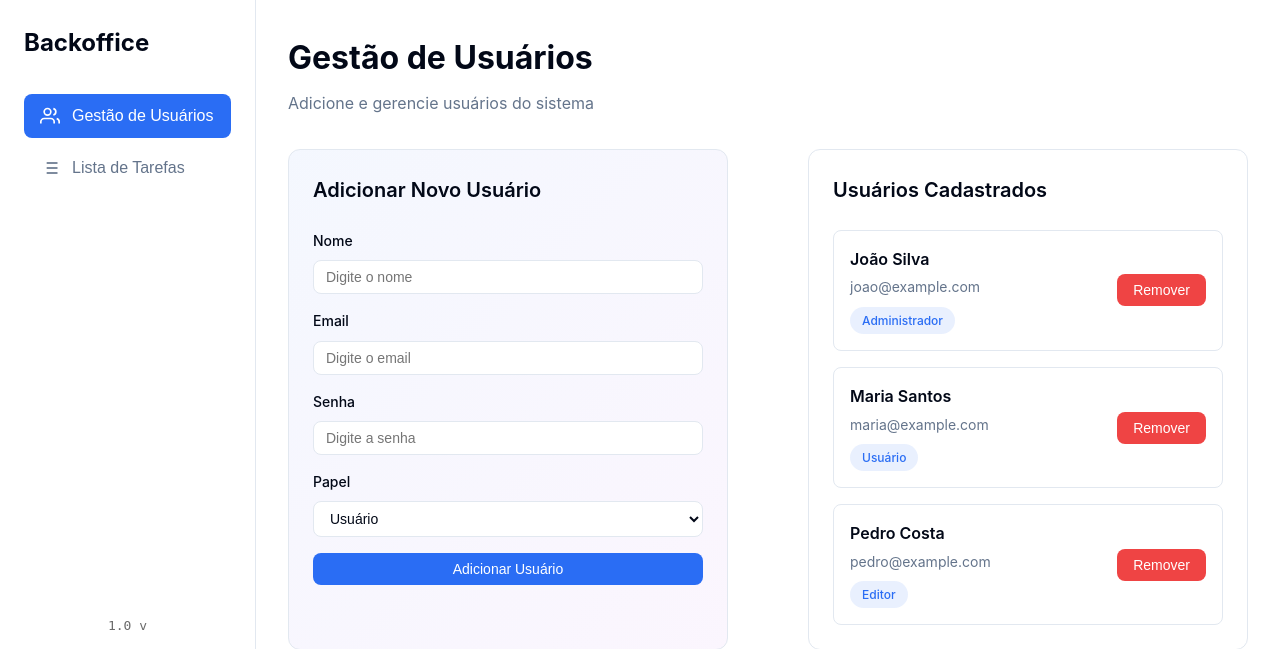
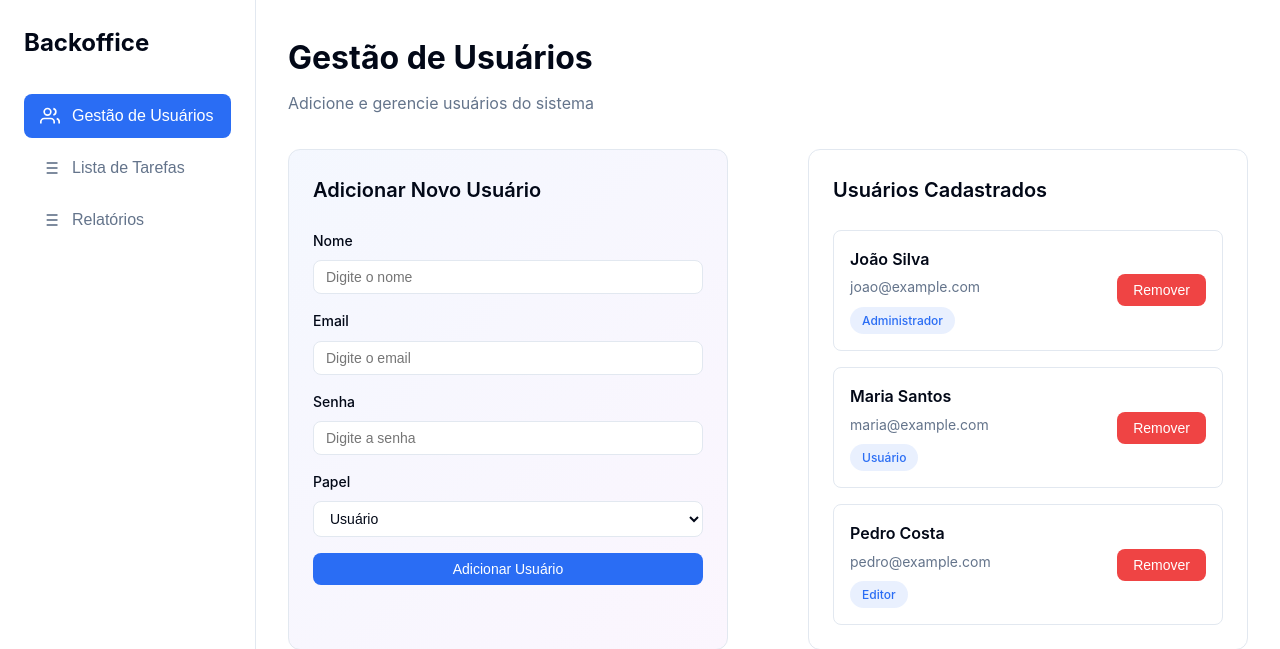
Before and after one commit to Pedro-hotz/projeto-web3, a Flask app: page /backoffice in a window 1280 px wide. Shown: the top 649 px of the page. Run offline with Flask 3, Linux system fonts and the light colour scheme.

Commit message:
Update arquitetura de arquivos

```diff
--- a/templates/backoffice.html
+++ b/templates/backoffice.html
@@ -36,6 +36,17 @@
                         <line x1="3" y1="18" x2="3.01" y2="18"></line>
                     </svg>
                     <span>Lista de Tarefas</span>
+                </button>
+                <button class="nav-button" data-section="tasks">
+                    <svg class="icon" viewBox="0 0 24 24" fill="none" stroke="currentColor" stroke-width="2">
+                        <line x1="8" y1="6" x2="21" y2="6"></line>
+                        <line x1="8" y1="12" x2="21" y2="12"></line>
+                        <line x1="8" y1="18" x2="21" y2="18"></line>
+                        <line x1="3" y1="6" x2="3.01" y2="6"></line>
+                        <line x1="3" y1="12" x2="3.01" y2="12"></line>
+                        <line x1="3" y1="18" x2="3.01" y2="18"></line>
+                    </svg>
+                    <span>Relatórios</span>
                 </button>
                 <br><br><br><br><br><br><br><br><br><br><br><br><br><br><br><br>
                 <div class="version">
```
Also changed, not shown: 2 other files.
